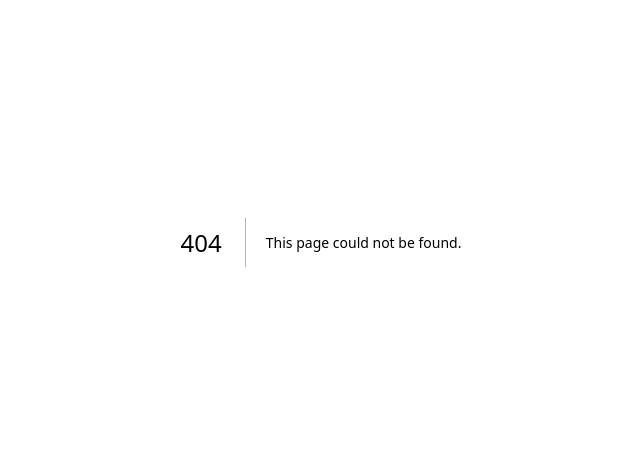
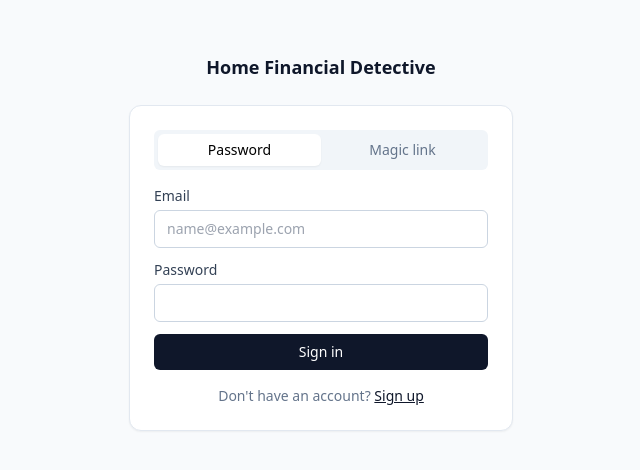
Before and after one commit to dzoniofficial/home-financial-detective, a Next.js app: page /login in a window 1280 px wide. Before the commit this address had no page. Shown: the part 158-628 px from the top of the page, without its empty margins (319-959 px from the left). Built offline with nearby package versions, Linux system fonts and the light colour scheme; no server answers.

Commit message:
Create page.tsx

```diff
--- /dev/null
+++ b/app/(auth)/login/page.tsx
@@ -0,0 +1,169 @@
+// app/(auth)/login/page.tsx
+'use client';
+
+import { useState } from 'react';
+import { useRouter } from 'next/navigation';
+import Link from 'next/link';
+import { z } from 'zod';
+import { createClient } from '@/lib/supabase/client';
+
+const emailSchema = z.string().trim().email('Enter a valid email address.');
+const passwordSchema = z.string().min(1, 'Password is required.');
+
+type Mode = 'password' | 'magic-link';
+
+export default function LoginPage() {
+  const [mode, setMode] = useState<Mode>('password');
+  const [email, setEmail] = useState('');
+  const [password, setPassword] = useState('');
+  const [errors, setErrors] = useState<Record<string, string>>({});
+  const [loading, setLoading] = useState(false);
+  const [info, setInfo] = useState<string | null>(null);
+
+  const router = useRouter();
+  const supabase = createClient();
+
+  async function handlePasswordLogin(e: React.FormEvent) {
+    e.preventDefault();
+    setInfo(null);
+
+    const emailResult = emailSchema.safeParse(email);
+    const passwordResult = passwordSchema.safeParse(password);
+    const nextErrors: Record<string, string> = {};
+    if (!emailResult.success) nextErrors.email = emailResult.error.issues[0].message;
+    if (!passwordResult.success) nextErrors.password = passwordResult.error.issues[0].message;
+
+    if (Object.keys(nextErrors).length > 0) {
+      setErrors(nextErrors);
+      return;
+    }
+    setErrors({});
+    setLoading(true);
+
+    const { error } = await supabase.auth.signInWithPassword({
+      email: emailResult.data,
+      password: passwordResult.data,
+    });
+
+    setLoading(false);
+
+    if (error) {
+      setErrors({ form: 'Incorrect email or password.' });
+      return;
+    }
+
+    router.push('/dashboard');
+    router.refresh();
+  }
+
+  async function handleMagicLink(e: React.FormEvent) {
+    e.preventDefault();
+    setInfo(null);
+
+    const emailResult = emailSchema.safeParse(email);
+    if (!emailResult.success) {
+      setErrors({ email: emailResult.error.issues[0].message });
+      return;
+    }
+    setErrors({});
+    setLoading(true);
+
+    const { error } = await supabase.auth.signInWithOtp({
+      email: emailResult.data,
+      options: {
+        emailRedirectTo: `${window.location.origin}/dashboard`,
+      },
+    });
+
+    setLoading(false);
+
+    if (error) {
+      setErrors({ form: 'Sending the link failed. Please try again.' });
+      return;
+    }
+
+    setInfo('We sent a login link to your email. Check your inbox.');
+  }
+
+  return (
+    <div className="rounded-xl border border-slate-200 bg-white p-6 shadow-sm">
+      <div className="mb-4 flex rounded-md bg-slate-100 p-1 text-sm">
+        <button
+          type="button"
+          onClick={() => setMode('password')}
+          className={`flex-1 rounded-md py-1.5 ${
+            mode === 'password' ? 'bg-white shadow-sm font-medium' : 'text-slate-500'
+          }`}
+        >
+          Password
+        </button>
+        <button
+          type="button"
+          onClick={() => setMode('magic-link')}
+          className={`flex-1 rounded-md py-1.5 ${
+            mode === 'magic-link' ? 'bg-white shadow-sm font-medium' : 'text-slate-500'
+          }`}
+        >
+          Magic link
+        </button>
+      </div>
+
+      {errors.form && (
+        <p role="alert" className="mb-3 rounded-md bg-red-50 p-2 text-sm text-red-700">
+          {errors.form}
+        </p>
+      )}
+      {info && (
+        <p className="mb-3 rounded-md bg-emerald-50 p-2 text-sm text-emerald-700">{info}</p>
+      )}
+
+      <form onSubmit={mode === 'password' ? handlePasswordLogin : handleMagicLink} className="space-y-3">
+        <div>
+          <label className="block text-sm font-medium text-slate-700">Email</label>
+          <input
+            type="email"
+            value={email}
+            onChange={(e) => setEmail(e.target.value)}
+            className="mt-1 w-full rounded-md border border-slate-300 px-3 py-2 text-sm"
+            placeholder="name@example.com"
+          />
+          {errors.email && <p className="mt-1 text-xs text-red-600">{errors.email}</p>}
+        </div>
+
+        {mode === 'password' && (
+          <div>
+            <label className="block text-sm font-medium text-slate-700">Password</label>
+            <input
+              type="password"
+              value={password}
+              onChange={(e) => setPassword(e.target.value)}
+              className="mt-1 w-full rounded-md border border-slate-300 px-3 py-2 text-sm"
+            />
+            {errors.password && (
+              <p className="mt-1 text-xs text-red-600">{errors.password}</p>
+            )}
+          </div>
+        )}
+
+        <button
+          type="submit"
+          disabled={loading}
+          className="w-full rounded-md bg-slate-900 px-4 py-2 text-sm font-medium text-white hover:bg-slate-700 disabled:opacity-50"
+        >
+          {loading
+            ? 'Signing in…'
+            : mode === 'password'
+              ? 'Sign in'
+              : 'Send login link'}
+        </button>
+      </form>
+
+      <p className="mt-4 text-center text-sm text-slate-500">
+        Don't have an account?{' '}
+        <Link href="/signup" className="font-medium text-slate-900 underline">
+          Sign up
+        </Link>
+      </p>
+    </div>
+  );
+}
```
